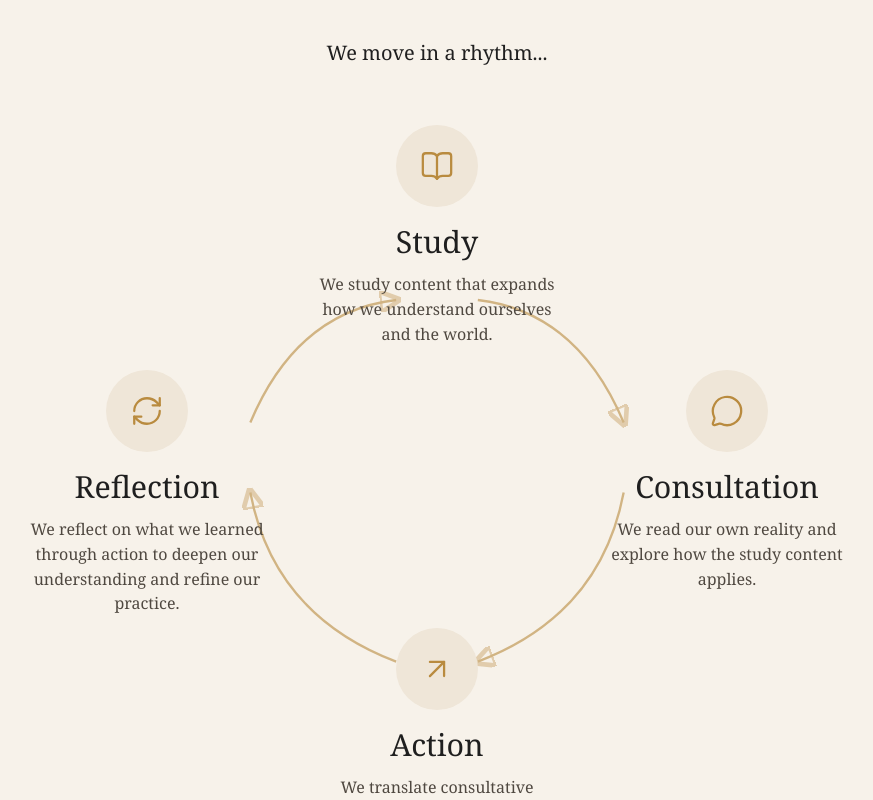
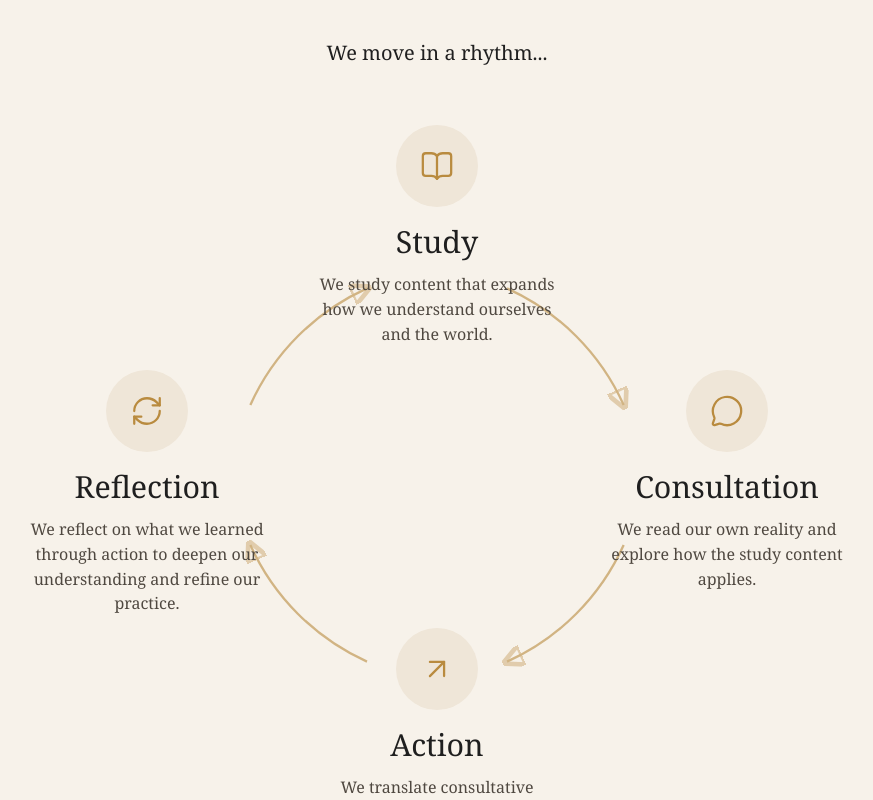
Before and after one commit to travisbirchattba/the-stage-beyond-site, a React (Vite) app: page / in a window 1280 px wide. Shown: the part 1300-2100 px from the top of the page, without its empty margins (203-1076 px from the left). Built offline with nearby package versions, Linux system fonts and the light colour scheme.

Commit message:
Update main.jsx

```diff
--- a/src/main.jsx
+++ b/src/main.jsx
@@ -43,17 +43,17 @@ function App() {
               </marker>
             </defs>
 
-{/* top-right: Study → Consultation */}
-<path d="M335 150 Q420 160 460 255" markerEnd="url(#arrow)" />
+{/* Study → Consultation */}
+<path d="M360 140 A200 200 0 0 1 460 240" markerEnd="url(#arrow)" />
 
-{/* bottom-right: Consultation → Action */}
-<path d="M460 315 Q440 420 335 460" markerEnd="url(#arrow)" />
+{/* Consultation → Action */}
+<path d="M460 360 A200 200 0 0 1 360 460" markerEnd="url(#arrow)" />
 
-{/* bottom-left: Action → Reflection */}
-<path d="M265 460 Q160 420 140 315" markerEnd="url(#arrow)" />
+{/* Action → Reflection */}
+<path d="M240 460 A200 200 0 0 1 140 360" markerEnd="url(#arrow)" />
 
-{/* top-left: Reflection → Study */}
-<path d="M140 255 Q180 160 265 150" markerEnd="url(#arrow)" />
+{/* Reflection → Study */}
+<path d="M140 240 A200 200 0 0 1 240 140" markerEnd="url(#arrow)" />
           </svg>
 
           <CycleStep className="top" icon={<BookOpen />} title="Study">
```
